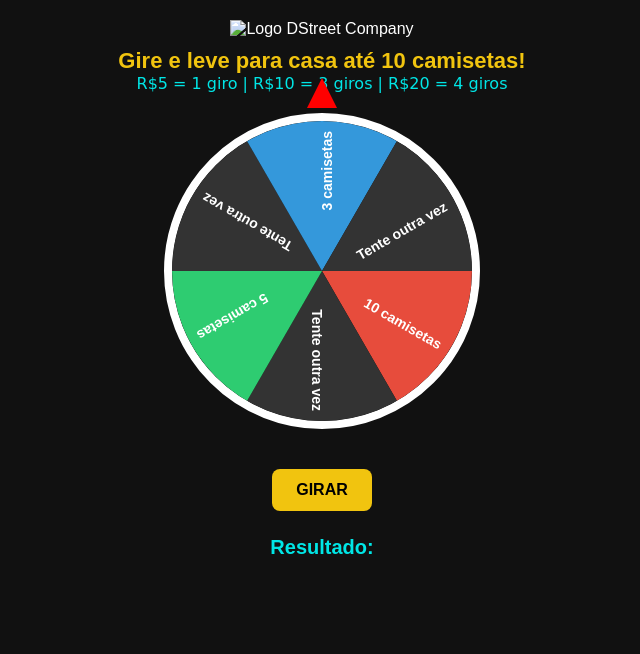
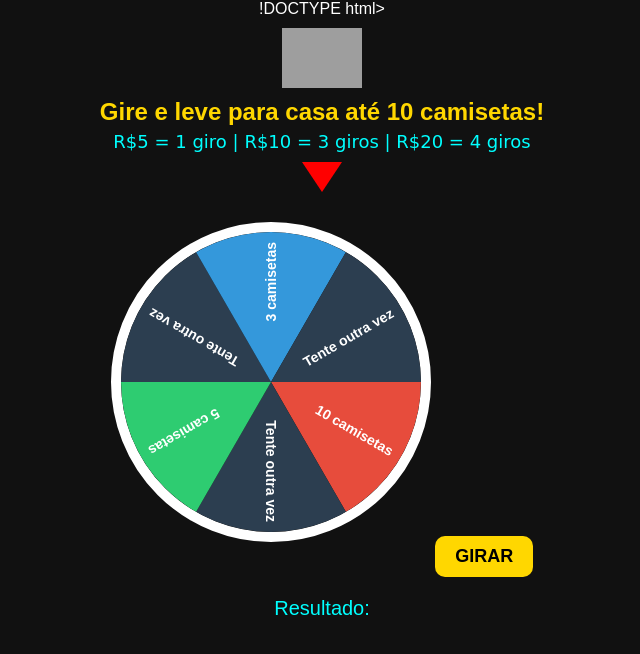
Before and after one commit to dstreetcompany/dstreetcompany, a plain HTML site: page index.html in a window 1280 px wide. Shown: the whole page, without its empty margins (318-958 px from the left). Drawn offline with Linux system fonts and the light colour scheme; grey boxes are pictures that could not be loaded.

Commit message:
Atualizar o index.html

```diff
--- a/index.html
+++ b/index.html
@@ -1,158 +1,169 @@
-<!DOCTYPE html>
+!DOCTYPE html>
 <html lang="pt-BR">
 <head>
   <meta charset="UTF-8" />
   <meta name="viewport" content="width=device-width, initial-scale=1.0"/>
-  <title>Roleta DStreet</title>
+  <title>Roleta DStreet Company</title>
   <style>
     body {
       background-color: #111;
-      color: white;
-      font-family: 'Arial', sans-serif;
+      color: #fff;
+      font-family: Arial, sans-serif;
       text-align: center;
       margin: 0;
       padding: 0;
     }
 
     .logo {
-      margin-top: 20px;
-      height: 80px;
-    }
-
-    .titulo {
-      font-size: 22px;
-      font-weight: bold;
-      color: #f1c40f;
       margin-top: 10px;
     }
 
+    .logo img {
+      height: 60px;
+    }
+
+    .frase-animada {
+      font-size: 24px;
+      font-weight: bold;
+      color: gold;
+      animation: piscar 1s infinite;
+      margin-top: 10px;
+    }
+
+    @keyframes piscar {
+      0%, 100% { opacity: 1; }
+      50% { opacity: 0.2; }
+    }
+
     .regras {
-      font-size: 16px;
+      font-size: 18px;
+      color: #00FFFF;
       font-family: 'Brush Script MT', cursive;
-      color: #00e6e6;
-      margin-bottom: 20px;
+      margin-top: 5px;
+    }
+
+    .seta {
+      width: 0;
+      height: 0;
+      border-left: 20px solid transparent;
+      border-right: 20px solid transparent;
+      border-bottom: 30px solid red;
+      margin: 10px auto;
+      transform: rotate(180deg);
     }
 
     #roleta {
       width: 300px;
       height: 300px;
       border-radius: 50%;
-      border: 8px solid #fff;
-      margin: 0 auto;
+      border: 10px solid white;
+      margin: 20px auto;
       position: relative;
-      overflow: hidden;
-      transform: rotate(0deg);
-      transition: transform 4s cubic-bezier(0.25, 0.1, 0.25, 1);
     }
 
-    .seta {
-      width: 0;
-      height: 0;
-      border-left: 15px solid transparent;
-      border-right: 15px solid transparent;
-      border-bottom: 30px solid red;
-      position: absolute;
-      top: -35px;
-      left: calc(50% - 15px);
-      z-index: 10;
-    }
-
-    canvas {
-      position: absolute;
-      top: 0;
-      left: 0;
-    }
-
-    .btn {
-      margin-top: 40px;
-      padding: 12px 24px;
-      background-color: #f1c40f;
-      color: #000;
+    #girar {
+      margin-top: 20px;
+      padding: 10px 20px;
+      background-color: gold;
+      color: black;
+      font-size: 18px;
       font-weight: bold;
-      font-size: 16px;
       border: none;
-      border-radius: 8px;
+      border-radius: 10px;
       cursor: pointer;
     }
 
-    .resultado {
-      margin-top: 25px;
+    #resultado {
       font-size: 20px;
-      font-weight: bold;
-      color: #00e6e6;
+      color: cyan;
+      margin-top: 20px;
     }
   </style>
 </head>
 <body>
 
-  <img src="logo_dstreet.png" alt="Logo DStreet Company" class="logo"/>
+  <div class="logo">
+    <img src="https://dstreetcompany.vercel.app/logo.png" alt="Logo DStreet Company" />
+  </div>
 
-  <div class="titulo">Gire e leve para casa até 10 camisetas!</div>
+  <div class="frase-animada">Gire e leve para casa até 10 camisetas!</div>
   <div class="regras">R$5 = 1 giro | R$10 = 3 giros | R$20 = 4 giros</div>
 
-  <div style="position: relative; display: flex; justify-content: center; align-items: center;">
-    <div class="seta"></div>
-    <canvas id="roleta" width="300" height="300"></canvas>
-  </div>
+  <div class="seta"></div>
 
-  <button class="btn" onclick="girarRoleta()">GIRAR</button>
-  <div class="resultado" id="resultado">Resultado: </div>
+  <canvas id="roleta" width="300" height="300"></canvas>
+
+  <button id="girar">GIRAR</button>
+
+  <div id="resultado">Resultado:</div>
 
   <script>
     const canvas = document.getElementById("roleta");
     const ctx = canvas.getContext("2d");
-    const resultado = document.getElementById("resultado");
 
-    const setores = [
+    const segmentos = [
       { texto: "10 camisetas", cor: "#e74c3c" },
-      { texto: "Tente outra vez", cor: "#333" },
+      { texto: "Tente outra vez", cor: "#2c3e50" },
       { texto: "5 camisetas", cor: "#2ecc71" },
-      { texto: "Tente outra vez", cor: "#333" },
+      { texto: "Tente outra vez", cor: "#2c3e50" },
       { texto: "3 camisetas", cor: "#3498db" },
-      { texto: "Tente outra vez", cor: "#333" }
+      { texto: "Tente outra vez", cor: "#2c3e50" },
     ];
 
-    const totalSetores = setores.length;
-    const anguloSetor = 2 * Math.PI / totalSetores;
-    let rotacaoAtual = 0;
+    const tamanho = segmentos.length;
+    const angulo = (2 * Math.PI) / tamanho;
 
     function desenharRoleta() {
-      for (let i = 0; i < totalSetores; i++) {
-        const inicio = i * anguloSetor;
-        const fim = inicio + anguloSetor;
+      for (let i = 0; i < tamanho; i++) {
+        const inicio = i * angulo;
+        const fim = inicio + angulo;
 
         ctx.beginPath();
         ctx.moveTo(150, 150);
         ctx.arc(150, 150, 150, inicio, fim);
-        ctx.fillStyle = setores[i].cor;
+        ctx.fillStyle = segmentos[i].cor;
         ctx.fill();
 
         ctx.save();
         ctx.translate(150, 150);
-        ctx.rotate(inicio + anguloSetor / 2);
+        ctx.rotate(inicio + angulo / 2);
         ctx.textAlign = "right";
-        ctx.fillStyle = "white";
+        ctx.fillStyle = "#fff";
         ctx.font = "bold 14px Arial";
-        ctx.fillText(setores[i].texto, 140, 10);
+        ctx.fillText(segmentos[i].texto, 140, 5);
         ctx.restore();
       }
     }
 
-    function girarRoleta() {
-      const voltas = Math.floor(Math.random() * 4) + 4;
-      const destino = Math.floor(Math.random() * totalSetores);
-      const anguloDestino = destino * anguloSetor;
-      const novaRotacao = (2 * Math.PI * voltas) - anguloDestino - anguloSetor / 2;
+    desenharRoleta();
 
-      rotacaoAtual += novaRotacao;
-      canvas.style.transform = `rotate(${rotacaoAtual}rad)`;
+    document.getElementById("girar").addEventListener("click", () => {
+      const giro = Math.floor(Math.random() * 360 + 1440);
+      const duracao = 3000;
+      const inicio = Date.now();
 
-      setTimeout(() => {
-        resultado.innerText = `Resultado: ${setores[destino].texto}`;
-      }, 4000);
-    }
+      function animar() {
+        const agora = Date.now();
+        const tempo = agora - inicio;
+        const progresso = tempo / duracao;
 
-    desenharRoleta();
+        if (progresso < 1) {
+          const anguloAtual = giro * progresso;
+          canvas.style.transform = `rotate(${anguloAtual}deg)`;
+          requestAnimationFrame(animar);
+        } else {
+          canvas.style.transform = `rotate(${giro}deg)`;
+
+          const anguloFinal = (giro % 360) * (Math.PI / 180);
+          const index = tamanho - Math.floor((anguloFinal / (2 * Math.PI)) * tamanho) - 1;
+
+          const resultado = segmentos[(index + tamanho) % tamanho].texto;
+          document.getElementById("resultado").textContent = `Resultado: ${resultado}`;
+        }
+      }
+
+      animar();
+    });
   </script>
 
 </body>
```
